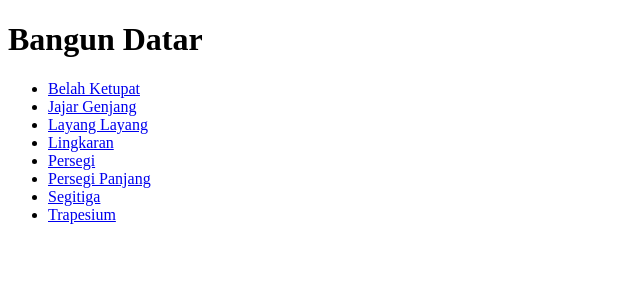
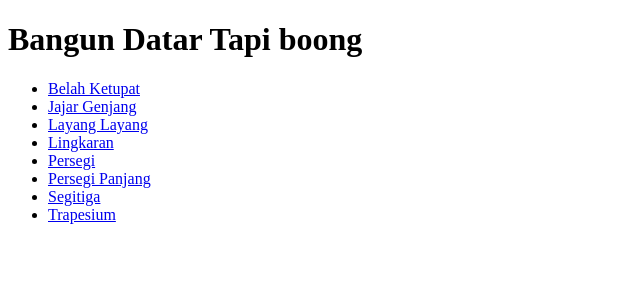
Before and after one commit to rahmanurjanah/4, a PHP site: page / in a window 1280 px wide. Shown: the top 300 px of the page, without its empty margins (0-640 px from the left). Run offline with PHP 8.4, Linux system fonts and the light colour scheme.

Commit message:
update dikit

```diff
--- a/index.php
+++ b/index.php
@@ -7,7 +7,7 @@
     <title>Kalkulator bangun datar</title>
 </head>
 <body>
-<h1>Bangun Datar</h1>
+<h1>Bangun Datar Tapi boong</h1>
 <ul>
     <li><a href="belahketupat.php">Belah Ketupat</a></li>
     <li><a href="JajarGenjang.php">Jajar Genjang</a></li>
```
